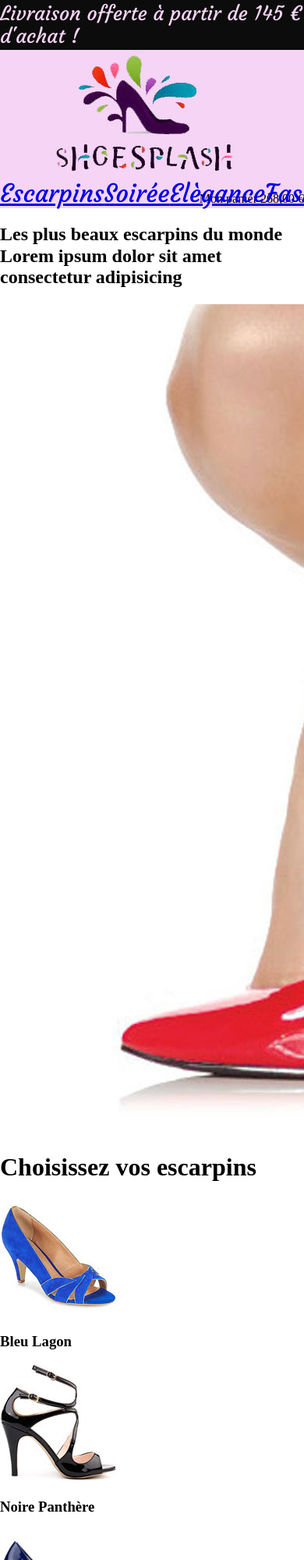
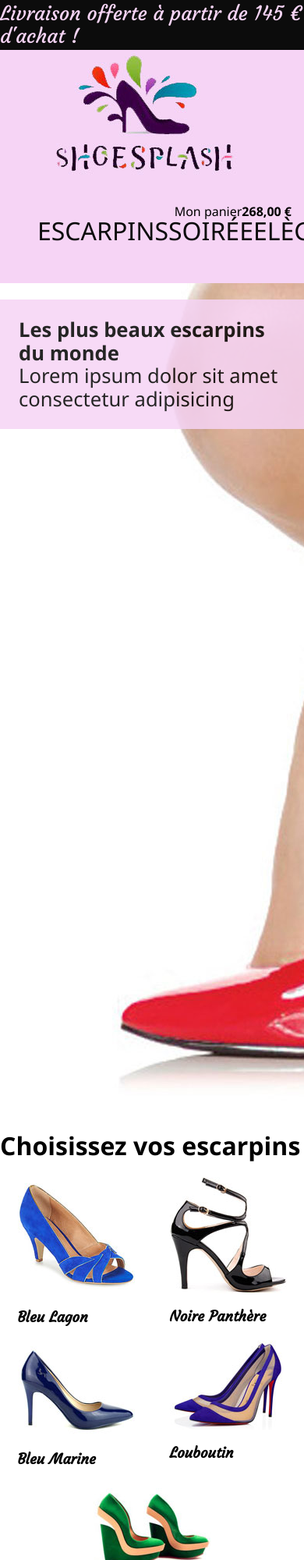
Before and after one commit to Isaacsehim/Shoesplash, a plain HTML site: page index.html in a window 390 px wide. Shown: the top 2000 px of the page at 78% size. Drawn offline with Linux system fonts and the light colour scheme.

Commit message:
semifnail commit shoesplash

```diff
--- a/css/style.css
+++ b/css/style.css
@@ -1,59 +1,113 @@
-body {
-
+* {
+	box-sizing: border-box;
 }
-
+/*TOPBAR*/
 div.topbar {
-	text-decoration: none;
 	display: flex;
 	justify-content: center;
-	box-sizing: border-box;
 	align-items: center;
 	font-size: 2rem;
 	max-width: 100%;
 	color: #F6D4F5;
 	background-color: #0C0C0C;
 	height: 4rem;
-	align-content: center;
 	font-family:'Courgette';
 }
-
+/*BANDEAU HEADER*/
 div.container {
-
-	box-sizing: border-box;
 	background-color: #F6D4F5;
 }
+/*LE LOGO DU SITE*/
+#index.html img {
 
-a.img {
-	float: left;
-	box-sizing: border-box;
-	max-width: 100%;
+}
+/*LE PANIER*/
+#cart {
+	float: right;
+	padding: 1rem;
+    font-family: 'Segoe UI', Tahoma, Geneva, Verdana, sans-serif;
+	font-weight: normal;
 }
 
-p.left {
-	box-sizing: border-box;
+#cart span {
 	float: right;
+    font-family: 'Segoe UI', Tahoma, Geneva, Verdana, sans-serif;
+	font-weight: bold;
+}
+/*NAVIGATEUR*/
+nav {
+	display: flex;
+	justify-content:space-around;
+    font-family: 'Segoe UI', Tahoma, Geneva, Verdana, sans-serif;
+	font-weight: normal;
+    font-size: 2rem;
+	padding: 3rem;
 }
 
-nav {
-	box-sizing: border-box;
-	display: flex;
+/*TEXTE NAVIGATEUR*/
+a {
 	text-decoration: none;
-	justify-content:space-around;
-    font-weight: normal;
-    font-family: 'Courgette';
-    font-size: 2rem;
+	text-transform: uppercase;
+	color: #0C0C0C;
+	transition: ease 0.2s;
+}
+/*DEUX PHRASES "LES PLUS BEAUX..."*/
+#slider h2 {
+	position: absolute;
+    font-family: 'Segoe UI', Tahoma, Geneva, Verdana, sans-serif;
+	font-size: 1.6rem;
+	background-color: #F6D4F5;
+	padding: 1.5rem;
+	opacity: 85%;
 }
 
-a {
-	box-sizing: border-box;
-	transition: ease 0.2s;
+#slider h2 span {
+	font-weight: normal;
+}
+/*ESCARPINS*/
+#select {
+	display: flex;
+	flex-direction: row;
+	flex-wrap: wrap;
+	justify-content: space-around;
 }
 
+.escarpin{
+	display: flex;
+}
+
+#select > article {
+	display: flex;
+	flex-direction: column;
+}
+
+article.best {
+	display: flex;
+	flex-direction: row;
+	flex-wrap: wrap;
+	justify-content: space-around;
+}
+
+#new h2 {
+	background-color: #EA32C4 ;
+}
+
+h1 {
+	width: 100%;
+	font-family: 'Segoe UI', Tahoma, Geneva, Verdana, sans-serif;
+	font-weight: medium;
+}
+
+h3 {
+	font-family: 'Courgette';
+	font-weight: medium;
+}
+
+/*RESPONSIV TÉLÉPHONE*/
 @media (max-width: 640px) {
 
 	div.container {
-		max-width: 1500px;
-		box-sizing: border-box;
+		width: 100%;
 		background-color: #F6D4F5;
 	}
 }
```
